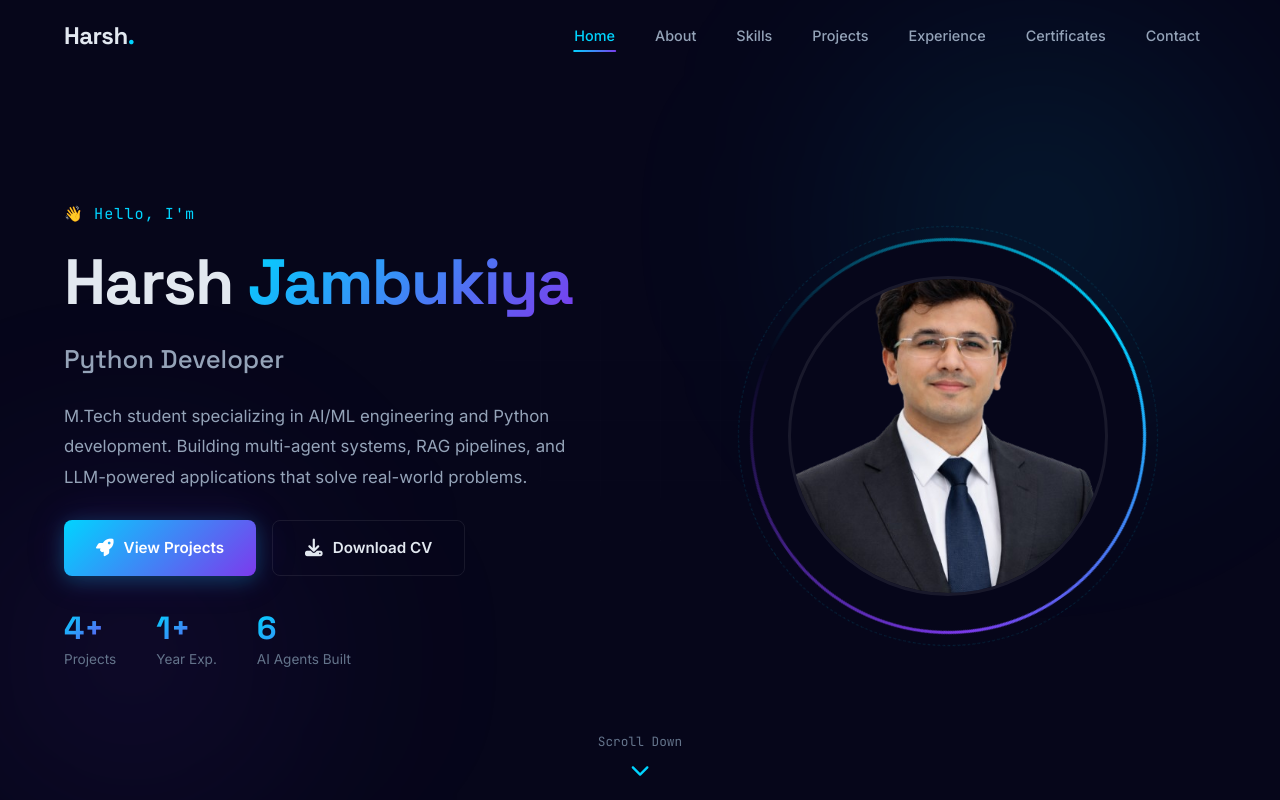
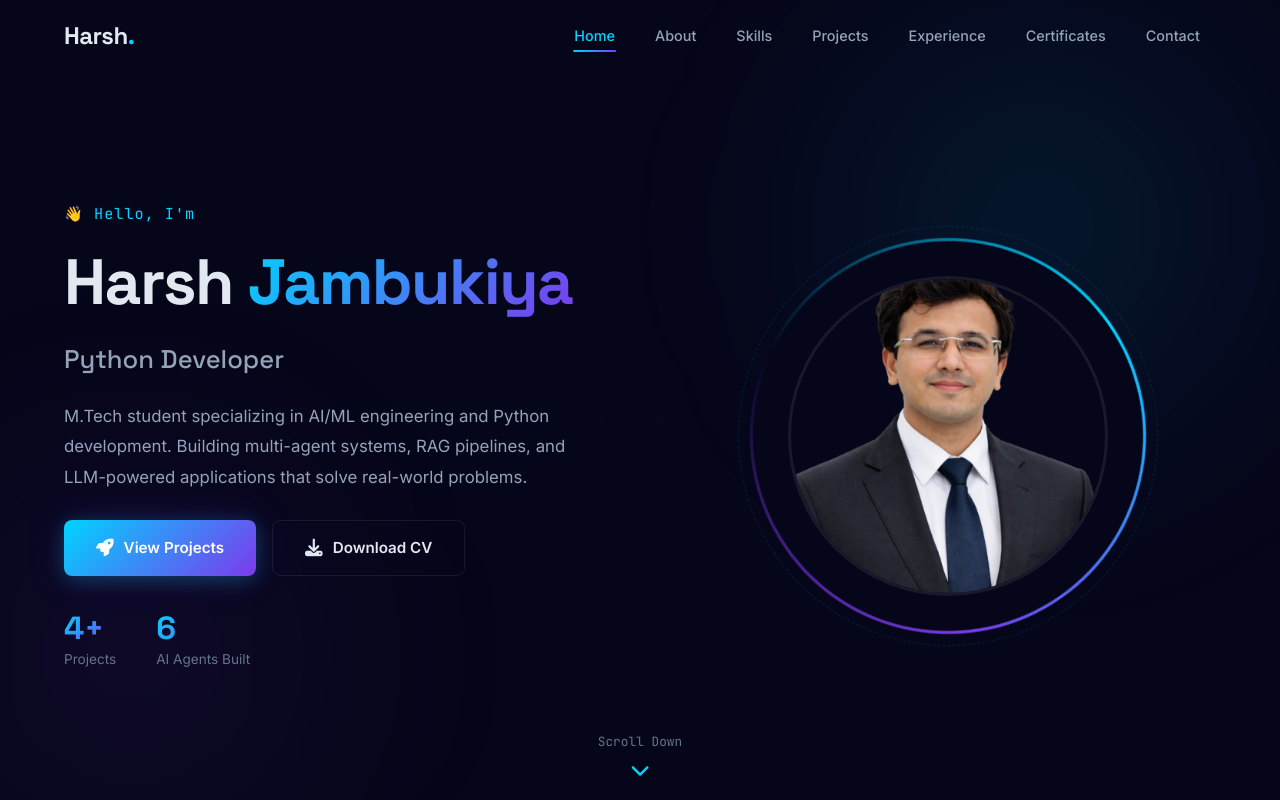
Before and after one commit to HarshJambukiya/Portfolio, a plain HTML site: page index.html in a window 1280 px wide. Shown: the top 800 px of the page. Drawn offline with Linux system fonts and the light colour scheme.

Commit message:
Remove years experience stat from hero section

```diff
--- a/index.html
+++ b/index.html
@@ -57,7 +57,7 @@
             </div>
             <div class="hero__stats">
               <div class="hero__stat"><span class="hero__stat-number">4+</span><span class="hero__stat-label">Projects</span></div>
-              <div class="hero__stat"><span class="hero__stat-number">1+</span><span class="hero__stat-label">Year Exp.</span></div>
+
               <div class="hero__stat"><span class="hero__stat-number">6</span><span class="hero__stat-label">AI Agents Built</span></div>
             </div>
           </div>
```
